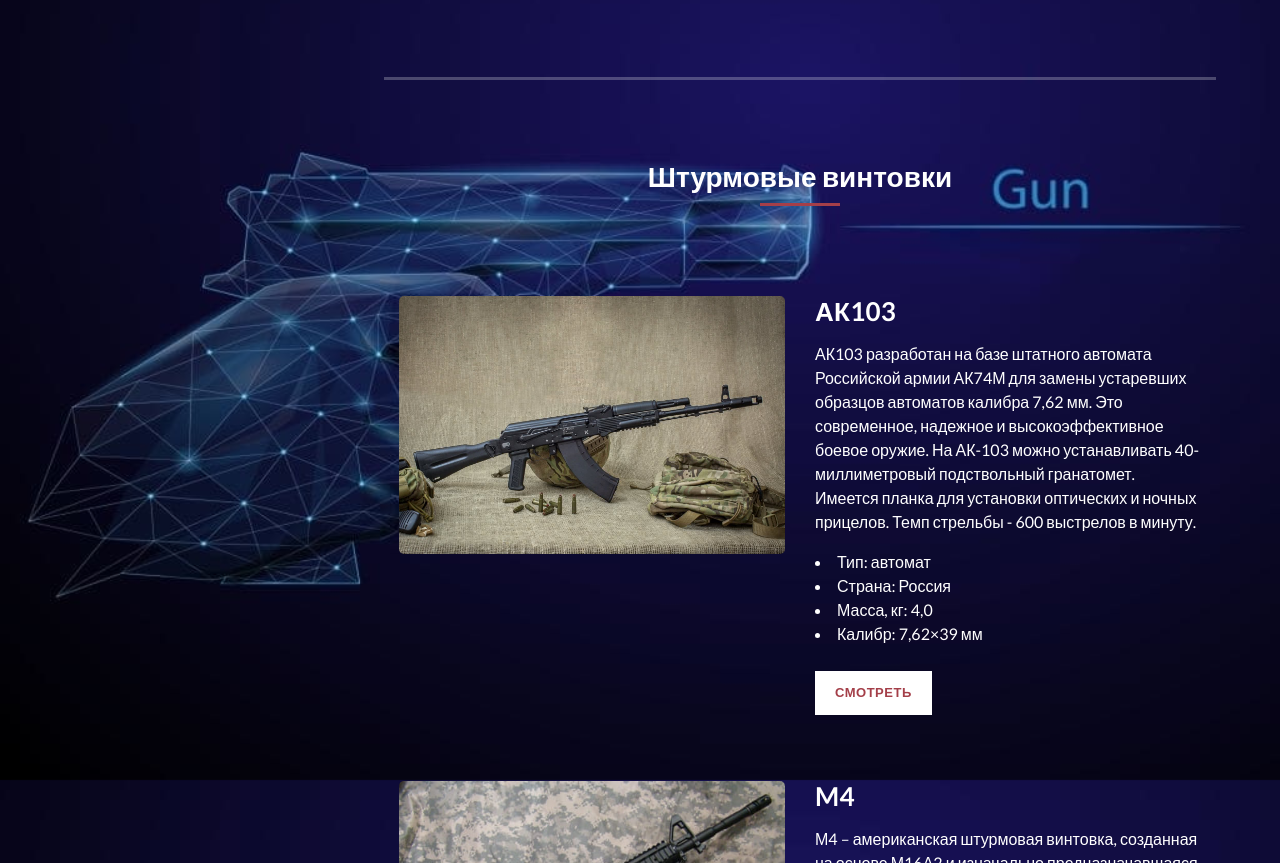
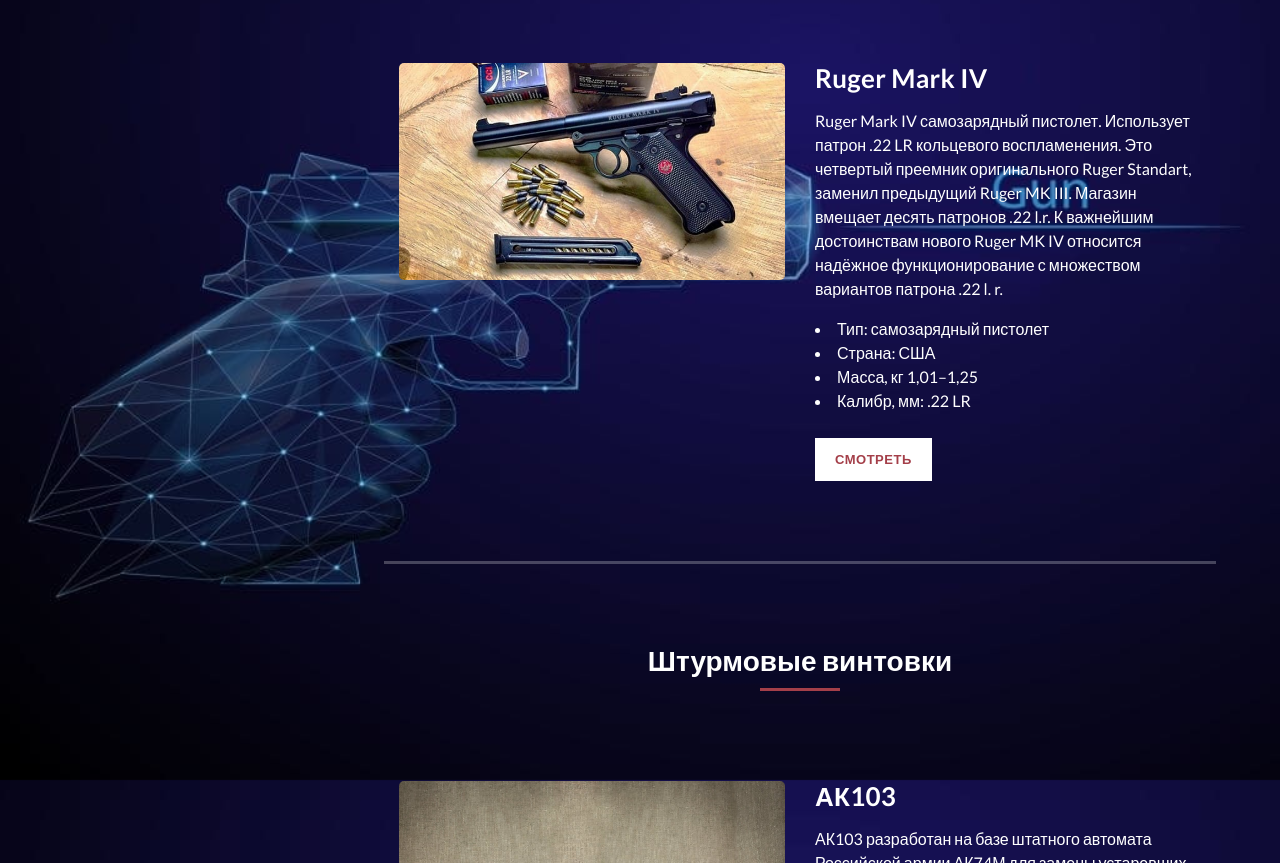
Before and after one commit to oruzhieveka/oruzhieveka.github.io, a plain HTML site: page index.html in a window 1280 px wide. Shown: the part 2805-3668 px from the top of the page. Drawn offline with Linux system fonts and the light colour scheme; grey boxes are pictures that could not be loaded.

Commit message:
Update index.html

```diff
--- a/index.html
+++ b/index.html
@@ -220,6 +220,33 @@ https://templatemo.com/tm-531-reflux
               </div>
             </div>
           </div>
+
+            <div class="strong"></div>
+          <div class="left-image-post">
+            <div class="row">
+              <div class="col-md-6">
+                <div class="left-image">
+                  <img src="assets/images/ruger.jpg" alt="" />
+                </div>
+              </div>
+              <div class="col-md-6">
+                <div class="right-text">
+                  <h4>Ruger Mark IV</h4>
+                  <p>
+                    Ruger Mark IV самозарядный пистолет. Использует патрон .22 LR кольцевого воспламенения. Это четвертый преемник оригинального Ruger Standart, заменил предыдущий Ruger MK III. Магазин вмещает десять патронов .22 l.r. К важнейшим достоинствам нового Ruger MK IV относится надёжное функционирование с множеством вариантов патрона .22 l. r.
+                    <li>Тип: самозарядный пистолет</li>
+                    <li>Страна: США <i class="united states flag"></i></li>
+                    <li>Масса, кг 1,01–1,25</li>
+                    <li>Калибр, мм: .22 LR</li>
+                  </p>
+                  <div class="white-button">
+                    <a href="https://www.instagram.com/p/CGc34kYgNcm/?utm_source=ig_web_copy_link">Смотреть</a>
+                  </div>
+                </div>
+              </div>
+            </div>
+          </div>
+
           </div>
         </div>
       </section>
```
